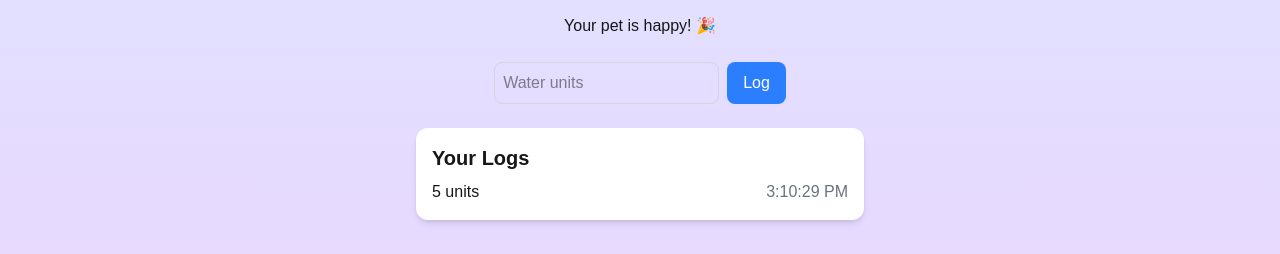
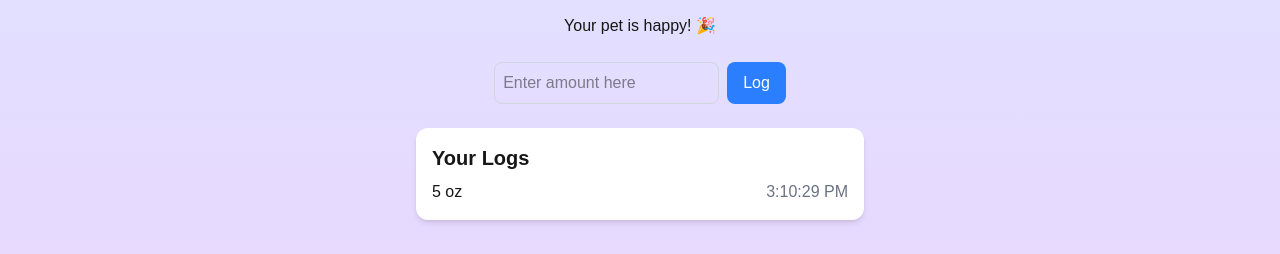
Before and after one commit to tup80767/OwlHacks2025Winner, a Next.js app: page / in a window 1280 px wide. Both pictures are taken after typing "5" into the empty fields and a click on the button "Log". Shown: the part 393-647 px from the top of the page. Built offline with nearby package versions, Linux system fonts and the light colour scheme.

Commit message:
changed units to ounces

```diff
--- a/src/app/page.tsx
+++ b/src/app/page.tsx
@@ -52,7 +52,7 @@ export default function Home() {
           type="number"
           value={units}
           onChange={(e) => setUnits(e.target.value)}
-          placeholder="Water units"
+          placeholder="Enter amount here"
           className="p-2 rounded-lg border border-gray-300"
         />
         <button
@@ -71,7 +71,7 @@ export default function Home() {
           <ul className="space-y-2">
             {logs.map((log, i) => (
               <li key={i} className="flex justify-between">
-                <span>{log.units} units</span>
+                <span>{log.units} oz</span>
                 <span className="text-gray-500">{log.time}</span>
               </li>
             ))}
```
